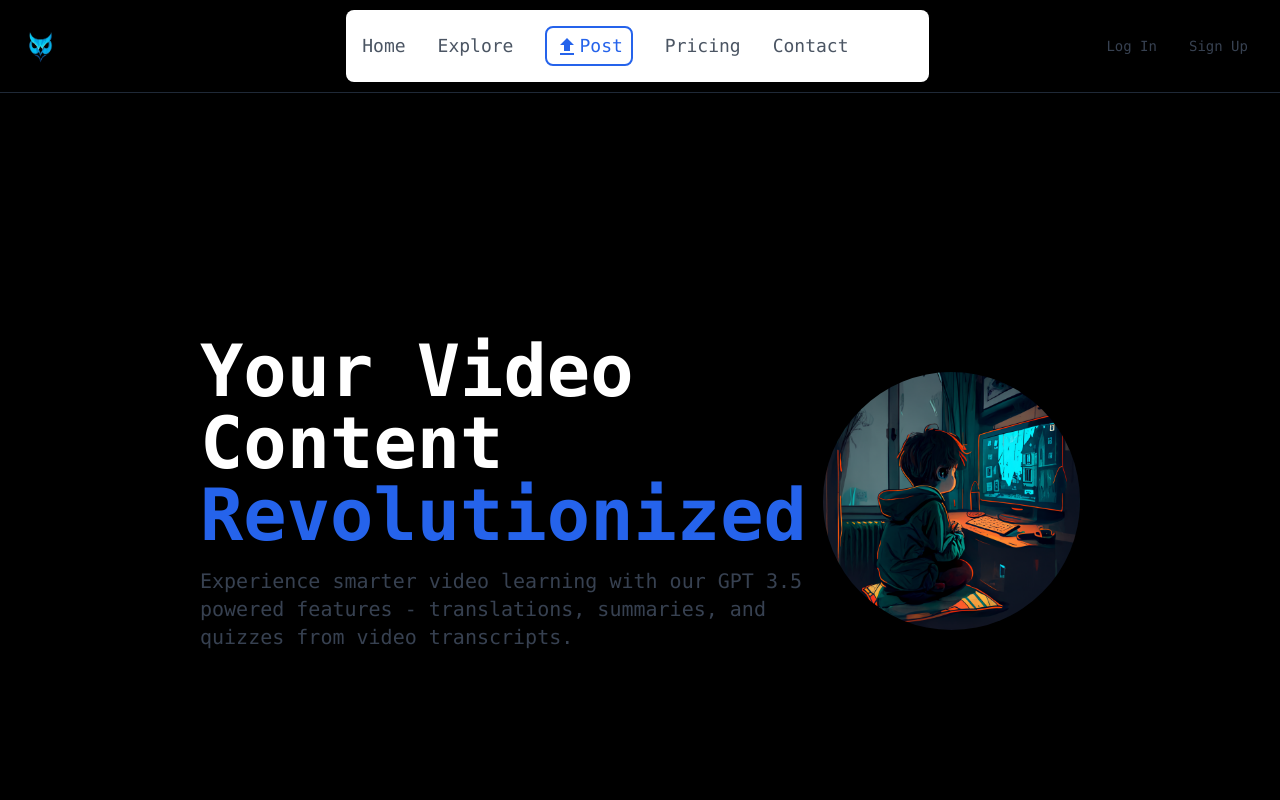
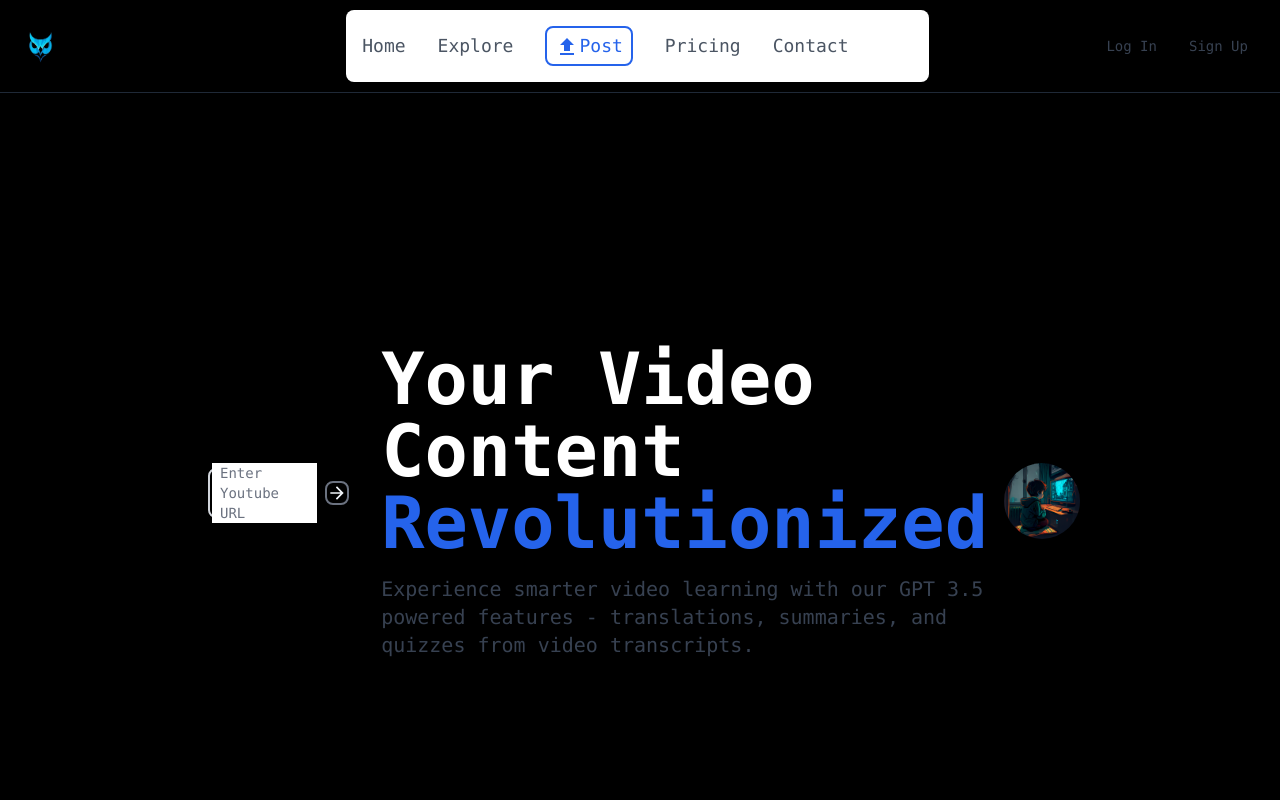
Before and after one commit to jchen396/ScriptOwl, a Next.js app in the folder client/: page / in a window 1280 px wide. Shown: the top 800 px of the page. Built offline with nearby package versions, Linux system fonts and the light colour scheme; no server answers.

Commit message:
Add input for youtube url at home page

```diff
--- a/client/src/components/Home/HeroSection.tsx
+++ b/client/src/components/Home/HeroSection.tsx
@@ -1,9 +1,11 @@
 import Image from "next/image";
 import React from "react";
+import URLInput from "./URLInput";
 
 const HeroSection = () => {
 	return (
 		<div className="h-screen w-full sm:w-3/4 p-10 flex flex-col-reverse xl:flex-row items-center justify-between space-y-4 md:space-x-4 ">
+			<URLInput />
 			<div className="basis-1/2 flex flex-col items-start justify-start space-y-4 ">
 				<h2 className="text-4xl md:text-7xl font-bold ">
 					Your Video Content{" "}
--- /dev/null
+++ b/client/src/components/Home/URLInput.tsx
@@ -0,0 +1,42 @@
+import ArrowForwardIcon from "@mui/icons-material/ArrowForward";
+import React, { useState } from "react";
+
+type Props = {};
+
+const URLInput = (props: Props) => {
+	const [youtubeURL, setYoutubeURL] = useState<string>("");
+	const submitYoutubeURL = (e: any) => {
+		e.preventDefault();
+		console.log(youtubeURL);
+	};
+	return (
+		<form
+			action="submit"
+			className="flex flex-row justify-center items-center text-slate-100 p-2 w-full"
+			onSubmit={(e) => submitYoutubeURL(e)}
+		>
+			<div className="relative flex-1">
+				<input
+					type="url"
+					id="url"
+					className="block px-2.5 pb-2.5 pt-4 w-full text-sm text-gray-900 bg-transparent rounded-lg border-2 border-gray-300 appearance-none dark:text-white dark:border-gray-600 dark:focus:border-blue-500 focus:outline-none focus:ring-0 focus:border-blue-600 peer"
+					placeholder=""
+					onChange={(e) => setYoutubeURL(e.target.value)}
+					required
+				/>
+				<label
+					htmlFor="url"
+					className="absolute text-sm text-gray-500 dark:text-gray-400 duration-300 transform -translate-y-4 scale-75 top-2 z-10 origin-[0] bg-white dark:bg-black px-2 peer-focus:px-2 peer-focus:text-blue-600 peer-focus:dark:text-blue-500 peer-placeholder-shown:scale-100 peer-placeholder-shown:-translate-y-1/2 peer-placeholder-shown:top-1/2 peer-focus:top-2 peer-focus:scale-75 peer-focus:-translate-y-4 left-1"
+				>
+					Enter Youtube URL
+				</label>
+			</div>
+			<ArrowForwardIcon
+				className="flex-none border-2 border-gray-500 rounded-lg hover:bg-blue-600 hover:cursor-pointer m-2 h-12 w-12"
+				onClick={(e) => submitYoutubeURL(e)}
+			/>
+		</form>
+	);
+};
+
+export default URLInput;
```
